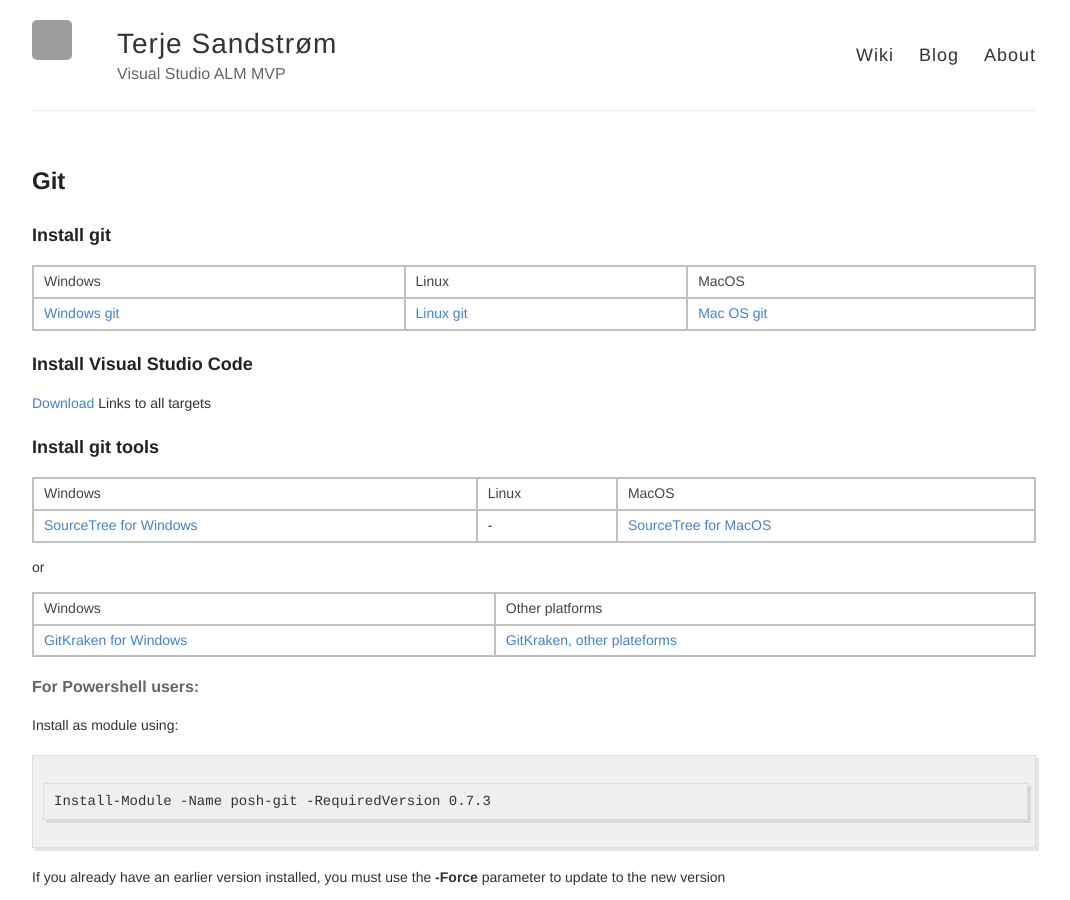
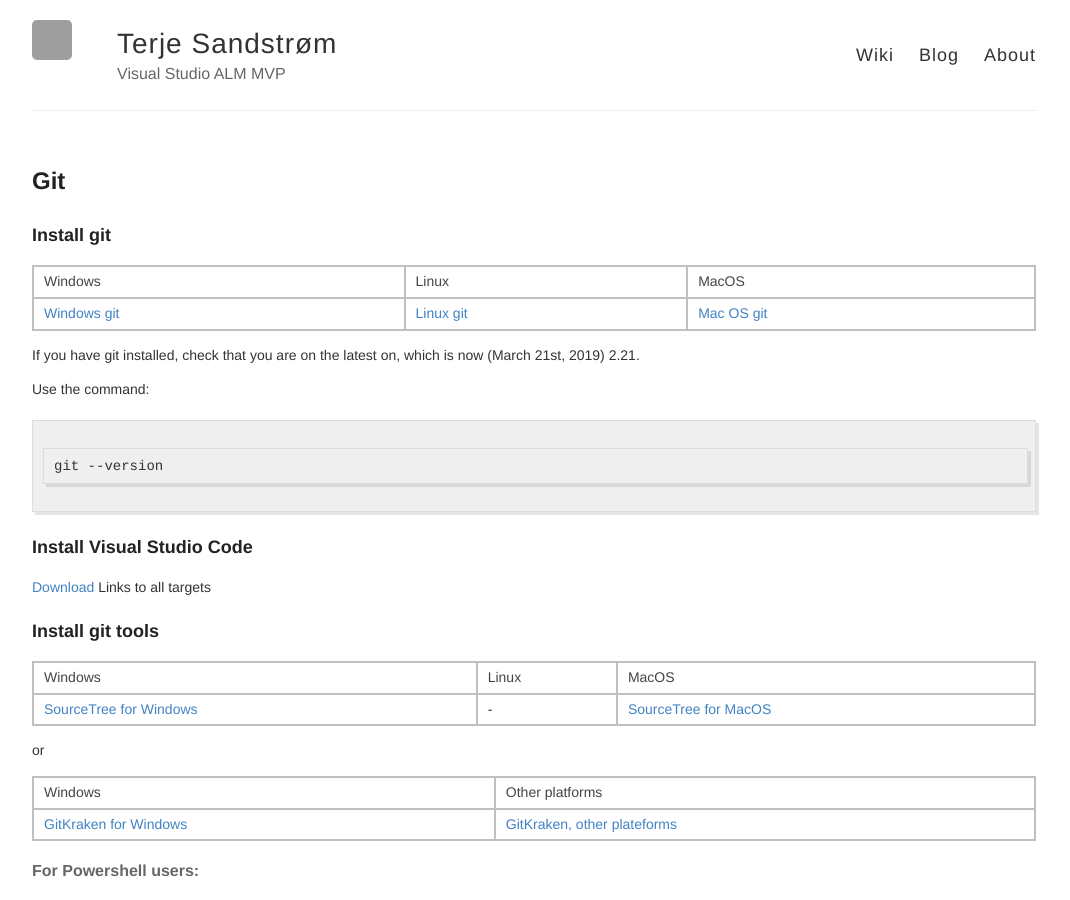
Before and after one commit to terjesandstrom/terjesandstrom.github.io, a Jekyll site: the page built from gitinstallbasic.md, in a window 1280 px wide and 900 px high. Shown: the whole window, without its empty margins (106-1176 px from the left). Built offline with Jekyll 4.4.1, drawn with Linux system fonts in a browser that asks for light colours; grey boxes are pictures that could not be loaded.

Commit message:
git info

````diff
--- a/gitinstallbasic.md
+++ b/gitinstallbasic.md
@@ -10,6 +10,15 @@
 | Windows | Linux | MacOS |
 |----|----|----|
 | [Windows git](https://git-scm.com/download/win) | [Linux git](https://git-scm.com/download/linux) |[ Mac OS git](https://git-scm.com/download/mac) |
+
+If you have git installed, check that you are on the latest on, which is now (March 21st, 2019) 2.21.
+
+Use the command:
+```
+git --version
+```
+
+
 
 ### Install Visual Studio Code
 
````
